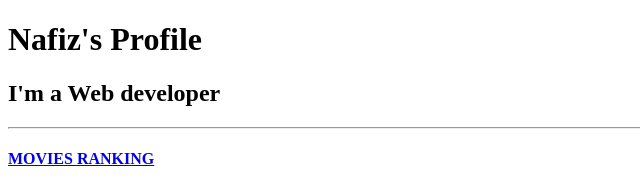
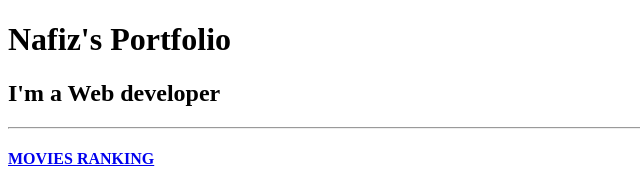
Before and after one commit to mehnafiz/html-Portfolio, a plain HTML site: page index.html in a window 1280 px wide. Shown: the top 186 px of the page, 0-640 px from the left. Drawn offline with Linux system fonts and the light colour scheme.

Commit message:
Update index.html

```diff
--- a/index.html
+++ b/index.html
@@ -7,7 +7,7 @@
     <title>My own Website</title>
  </head>
  <body>
-    <h1>Nafiz's Profile</h1>
+    <h1>Nafiz's Portfolio</h1>
     <h2>I'm a Web developer</h2>
     <hr>
     <h4>
```
